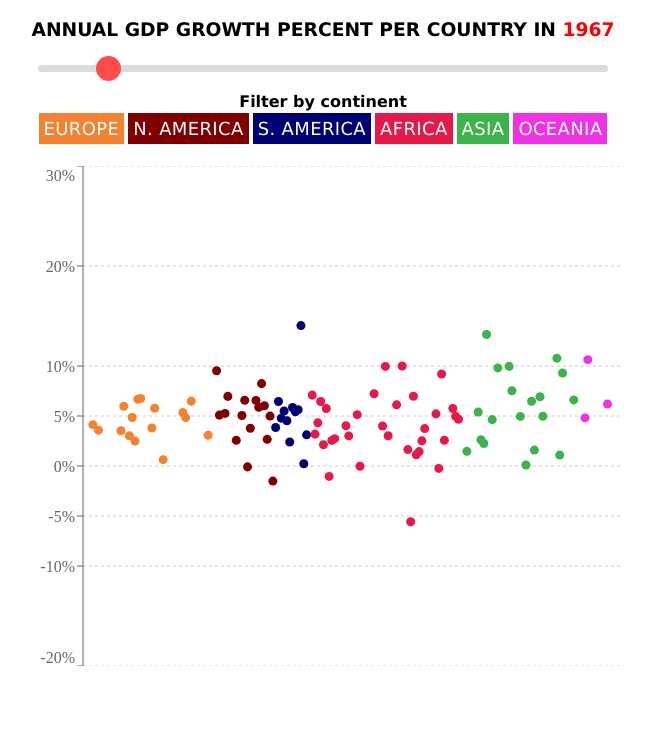
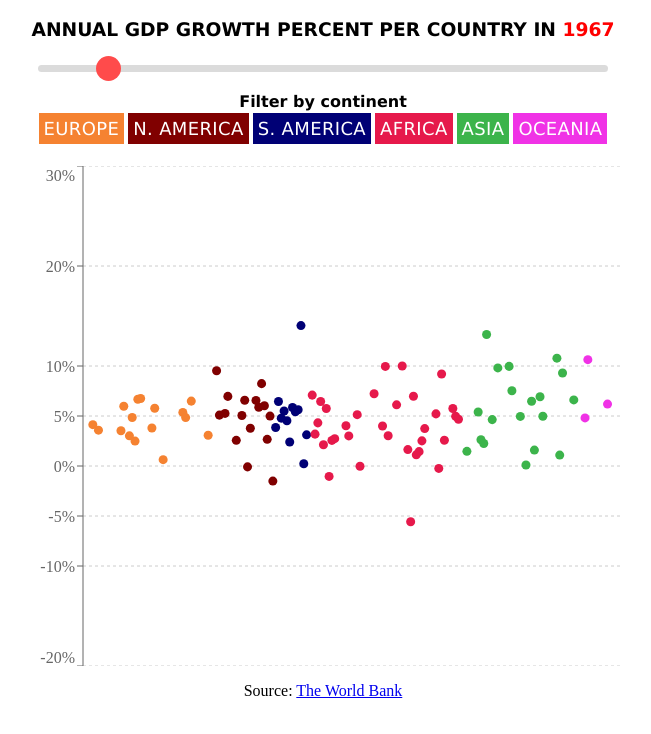
Before and after one commit to ebuddj/2019-gdpgrowth, a React app: page / in a window 1280 px wide. Shown: the top 734 px of the page, without its empty margins (317-968 px from the left). Built offline with nearby package versions, Linux system fonts and the light colour scheme.

Commit message:
Added source.

```diff
--- a/src/jsx/App.jsx
+++ b/src/jsx/App.jsx
@@ -155,6 +155,7 @@ class App extends Component {
             }}/>
           </ScatterChart>
         </ResponsiveContainer>
+        <p>Source: <a href="https://data.worldbank.org/indicator/NY.GDP.PCAP.KD.ZG">The World Bank</a></p>
       </div>
     );
   }
```
